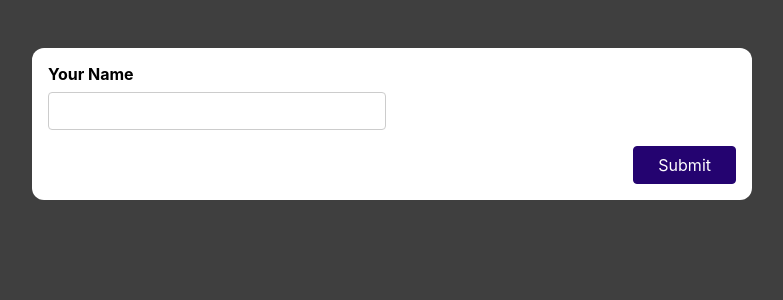
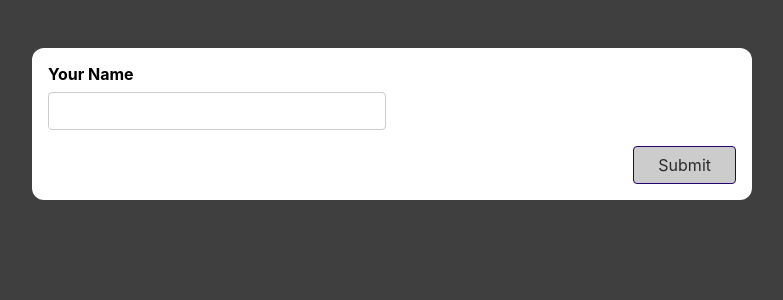
Before and after one commit to Harish1651999/mock-formValidation, a React (Create React App) app: page / in a window 1280 px wide. Shown: the top 300 px of the page, without its empty margins (248-1031 px from the left). Built offline with nearby package versions, Linux system fonts and the light colour scheme.

Commit message:
add managing the overall form validity.

```diff
--- a/src/App.css
+++ b/src/App.css
@@ -126,3 +126,9 @@
 .error-text {
   color: #b40e0e;
 }
+
+button:disabled, button:disabled:hover, button:disabled:active{
+  background-color: #ccc;
+  color: #292929;
+  cursor: not-allowed;
+}
--- a/src/components/SimpleInput.js
+++ b/src/components/SimpleInput.js
@@ -6,6 +6,12 @@
 
   const enteredNameIsValid = enteredName.trim() !== "";
   const nameInputIsInvalid = !enteredNameIsValid && enteredNameTouched;
+
+  let formIsValid = false;
+
+  if (enteredNameIsValid) {
+    formIsValid = true;
+  }
 
   const nameInputChangeHandler = (event) => {
     setEnteredName(event.target.value);
@@ -47,7 +53,7 @@
         <p className="error-text">Name must not be empty.</p>
       )}
       <div className="form-actions">
-        <button>Submit</button>
+        <button disabled={!formIsValid}>Submit</button>
       </div>
     </form>
   );
```
